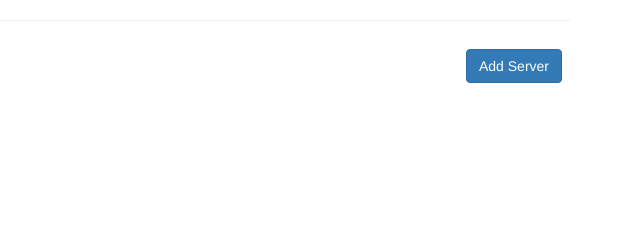
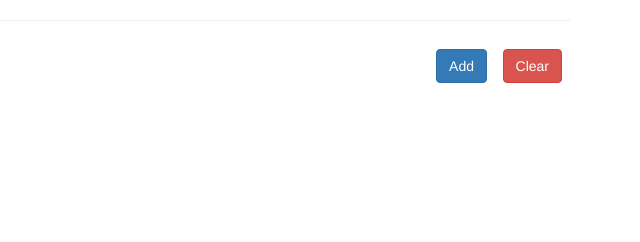
Before and after one commit to zhangyi-zjuer/simple-slb, a Flask app: page /admin/pool/1/member in a window 1280 px wide. Shown: the part 109-351 px from the top of the page, without its empty margins (640-1280 px from the left). Run offline with Flask 2, Linux system fonts and the light colour scheme; some libraries are stand-ins or nearby versions.

Commit message:
add clear servers

```diff
--- a/app/admin/templates/member.html
+++ b/app/admin/templates/member.html
@@ -45,9 +45,7 @@
 
                         <a class="btn btn-info" type="button"
                            href='{{ url_for('admin.edit_member', member_name=member.name, pool_name=pool_name) }}'>Edit</a>
-
-                        &nbsp;&nbsp;&nbsp;
-
+                        &nbsp;&nbsp;
                         <a class="btn btn-danger" type="button"
                            href="{{ url_for('admin.del_member', member_name=member.name, pool_name=pool_name) }}"
                            onclick='{if(confirm("Are you sure to delete?")){return true;}return false;}'>Delete
@@ -64,9 +62,13 @@
             <tr>
 
                 <td class="pull-right" style="border-top: 0px">
-                    <a class="btn btn-primary" type="button" id="confirmall"
-                       href="{{ url_for('admin.add_member', pool_name=pool_name) }}">Add Server</a>
-                    </p>
+                    <a class="btn btn-primary" type="button"
+                       href="{{ url_for('admin.add_member', pool_name=pool_name) }}">Add</a>
+                    &nbsp;&nbsp;
+                    <a class="btn btn-danger" type="button"
+                       href="{{ url_for('admin.clear_member', pool_name=pool_name) }}"
+                       onclick='{if(confirm("Are you sure to clear all servers ?")){return true;}return false;}'>Clear</a>
+
                 </td>
             </tr>
 
--- a/app/admin/views.py
+++ b/app/admin/views.py
@@ -33,6 +33,16 @@ def add_pool():
 @mod.route('/pool/<pool_name>/member/add', methods=['GET', 'POST'])
 def add_member(pool_name):
     return edit_member(pool_name=pool_name)
+
+
+@mod.route('/pool/<pool_name>/member/clear', methods=['GET', 'POST'])
+def clear_member(pool_name):
+    members = UpstreamMember.query.filter(
+        UpstreamMember.pool_name == pool_name).all()
+    for member in members:
+        session.delete(member)
+    session.commit()
+    return redirect(url_for('admin.pool_members', pool_name=pool_name))
 
 
 @mod.route('/pool/<pool_name>/<member_name>/edit', methods=['GET', 'POST'])
```
